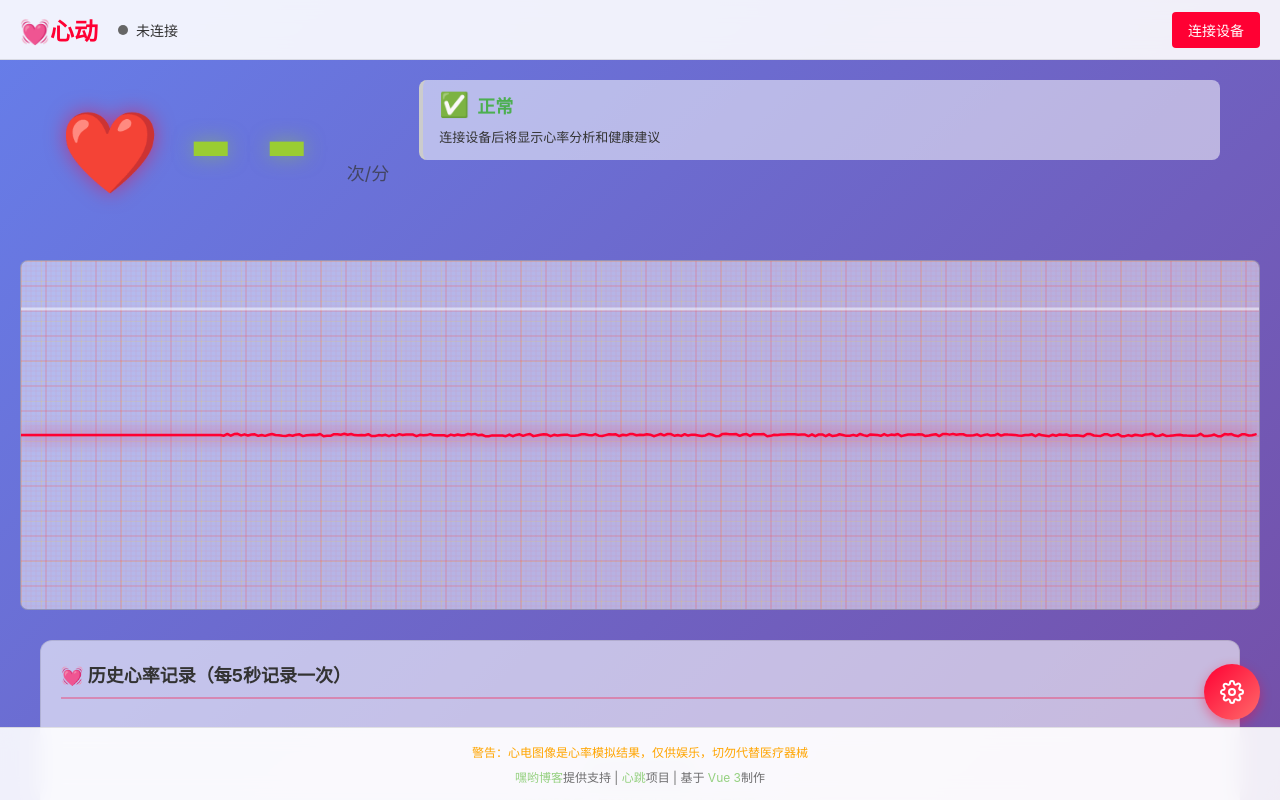
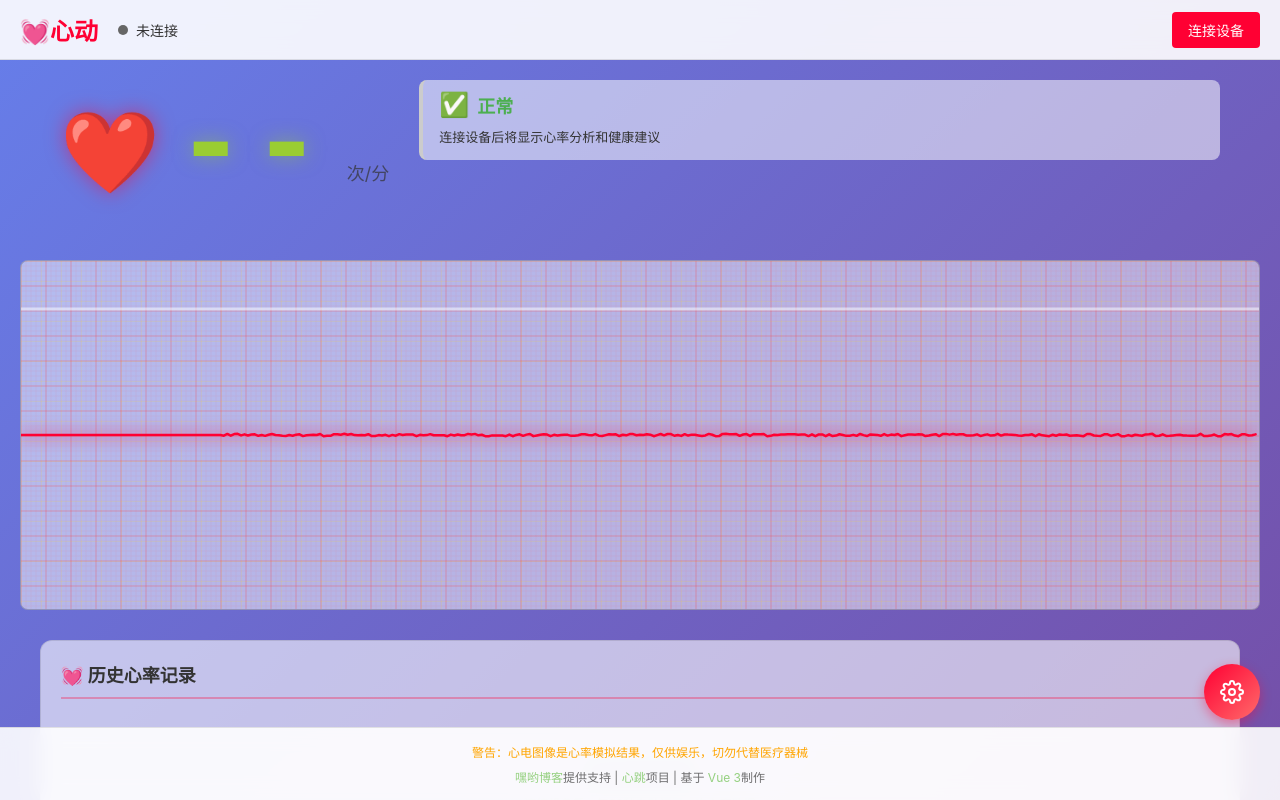
Before and after one commit to xiaoheiyo/xindong, a Vue app: page / in a window 1280 px wide. Built offline with nearby package versions, Linux system fonts and the light colour scheme.

Commit message:
更新 HistoryManager.vue

```diff
--- a/src/components/HistoryManager.vue
+++ b/src/components/HistoryManager.vue
@@ -261,7 +261,7 @@ defineExpose({
       <!-- 默认插槽内容 -->
       <div class="history-section">
         <div class="history-header">
-          <h3>💓 历史心率记录（每5秒记录一次）</h3>
+          <h3>💓 历史心率记录</h3>
           <div class="header-actions">
             <button v-if="getCount() > 0" class="export-btn" @click="exportToExcel">📊 导出记录</button>
             <button v-if="getCount() > 0" class="clear-btn" @click="clearRecords">清空记录</button>
```
